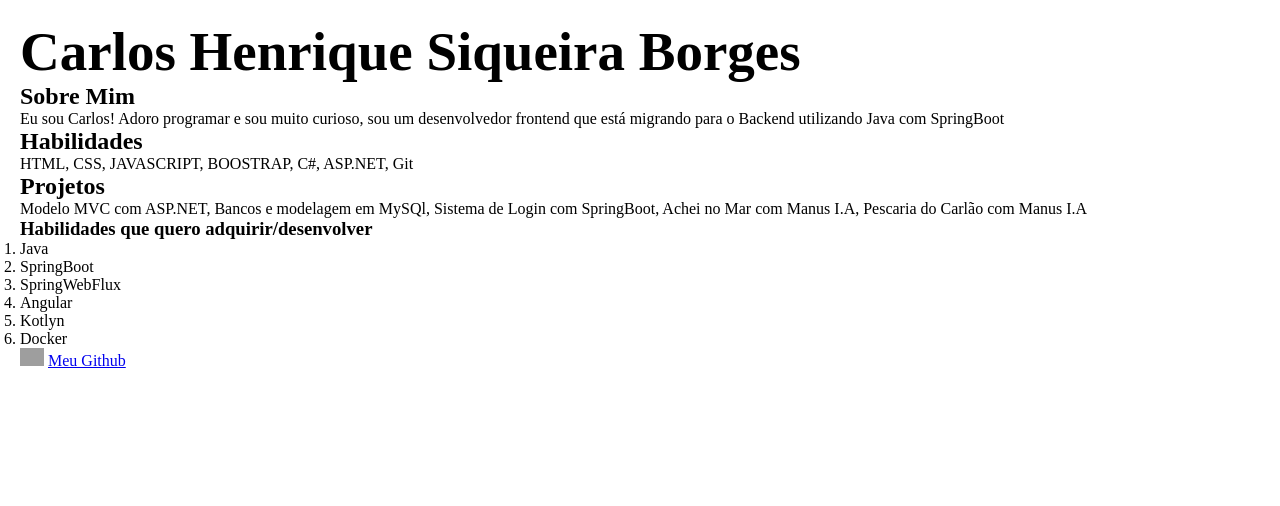
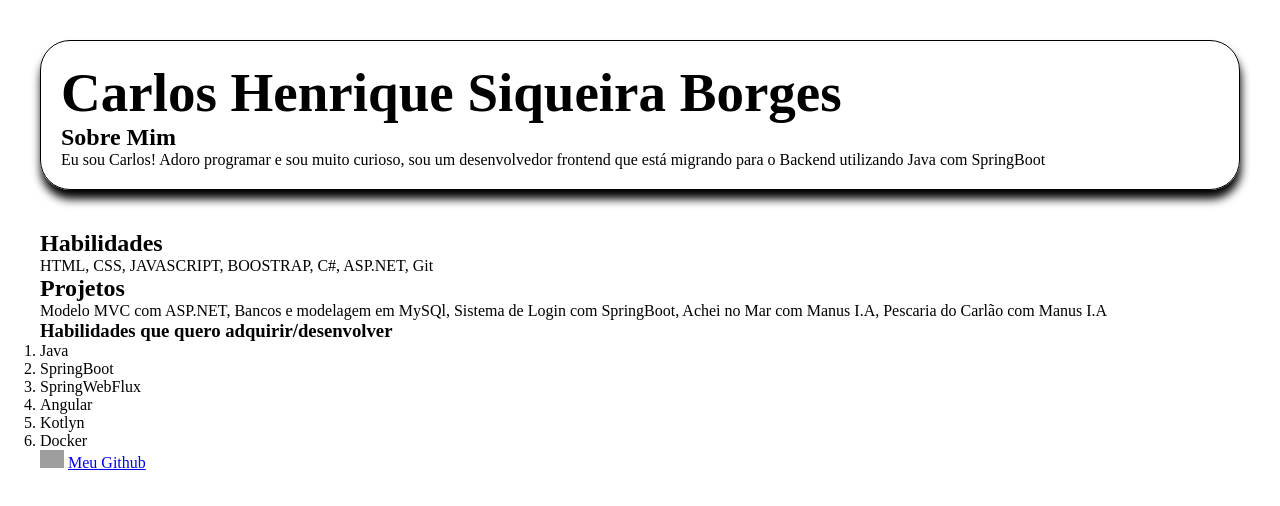
Before and after one commit to CarlosHSiqueiraB/Modulo_FrontEnd_Jovem-Tech, a plain HTML site: page aula_FrontEnd/Projetos/Projetos_1/index.html in a window 1280 px wide. Drawn offline with Linux system fonts and the light colour scheme; grey boxes are pictures that could not be loaded.

Commit message:
Adicionando Cabecalho

```diff
--- a/aula_FrontEnd/Projetos/Projetos_1/index.html
+++ b/aula_FrontEnd/Projetos/Projetos_1/index.html
@@ -9,15 +9,18 @@
       href="https://static.vecteezy.com/system/resources/previews/029/721/418/original/potato-transparent-background-png.png"
       type="image/x-icon"
     />
-    <link rel="stylesheet" href="sytles.css">
+    <link rel="stylesheet" href="sytles.css" />
   </head>
   <body>
+    <header class="cabecalho">
       <h1 id="titulo">Carlos Henrique Siqueira Borges</h1>
       <h2>Sobre Mim</h2>
       <p class="paragrafos">
         Eu sou Carlos! Adoro programar e sou muito curioso, sou um desenvolvedor
         frontend que está migrando para o Backend utilizando Java com SpringBoot
       </p>
+    </header>
+
     <h2>Habilidades</h2>
     <p class="paragrafos">HTML, CSS, JAVASCRIPT, BOOSTRAP, C#, ASP.NET, Git</p>
     <h2>Projetos</h2>
--- a/aula_FrontEnd/Projetos/Projetos_1/sytles.css
+++ b/aula_FrontEnd/Projetos/Projetos_1/sytles.css
@@ -11,6 +11,16 @@ h1{
 
 body{
     margin: 20px;
+    padding: 20px;
+}
+
+.cabecalho{
+    border: #000000 solid 1px;
+    margin-bottom: 40px;
+    box-shadow: 1px 9px 10px;
+    justify-content: center;
+    padding: 20px;
+    border-radius: 30px;
 }
 
 a{
```
Lines whose indentation alone changed are shown as unchanged.
